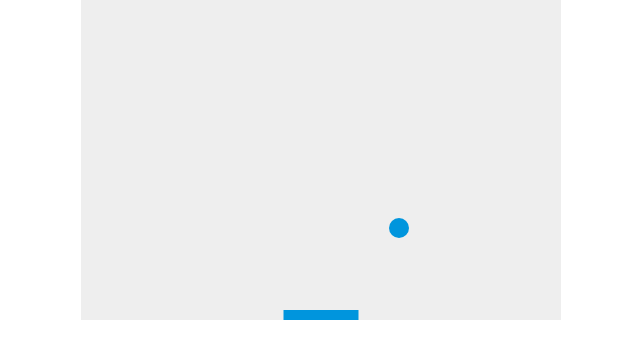
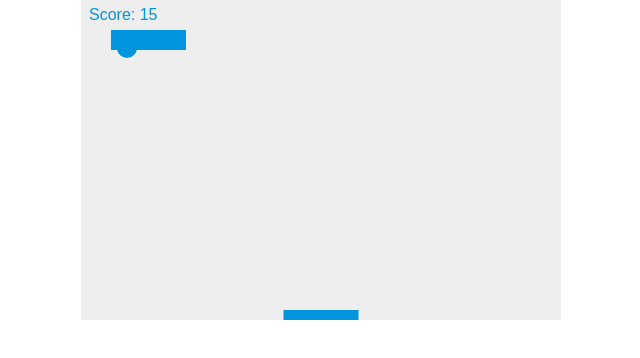
Before and after one commit to caocmai/Breakout-Game, a plain HTML site: page index.html in a window 1280 px wide. Shown: the whole page, without its empty margins (319-959 px from the left). Drawn offline with Linux system fonts and the light colour scheme.

Commit message:
[finish] part 8 - counting the score

```diff
--- a/index.html
+++ b/index.html
@@ -73,6 +73,14 @@
         }
       }
 
+      // score
+      var score = 0;
+      function drawScore() {
+        ctx.font = "16px Arial";
+        ctx.fillStyle = "#0095DD";
+        ctx.fillText("Score: " + score, 8, 20);
+      }
+
       // paddle
       var paddleHeight = 10;
       var paddleWidth = 75;
@@ -136,6 +144,14 @@
                 dy = -dy;
                 // updating the brick status as 0
                 b.status = 0;
+                // update score
+                score++;
+                // checking to see if you've won
+                if (score == brickRowCount * brickColumnCount) {
+                  alert("YOU WIN, CONGRATULATIONS!");
+                  document.location.reload();
+                  clearInterval(interval); // Needed for Chrome to end game
+                }
               }
             }
           }
@@ -149,6 +165,7 @@
         drawPaddle();
         drawBricks();
         collisionDetection();
+        drawScore();
 
         // if (y + dy > canvas.height || y + dy < 0) {
         //   dy = -dy;
```
